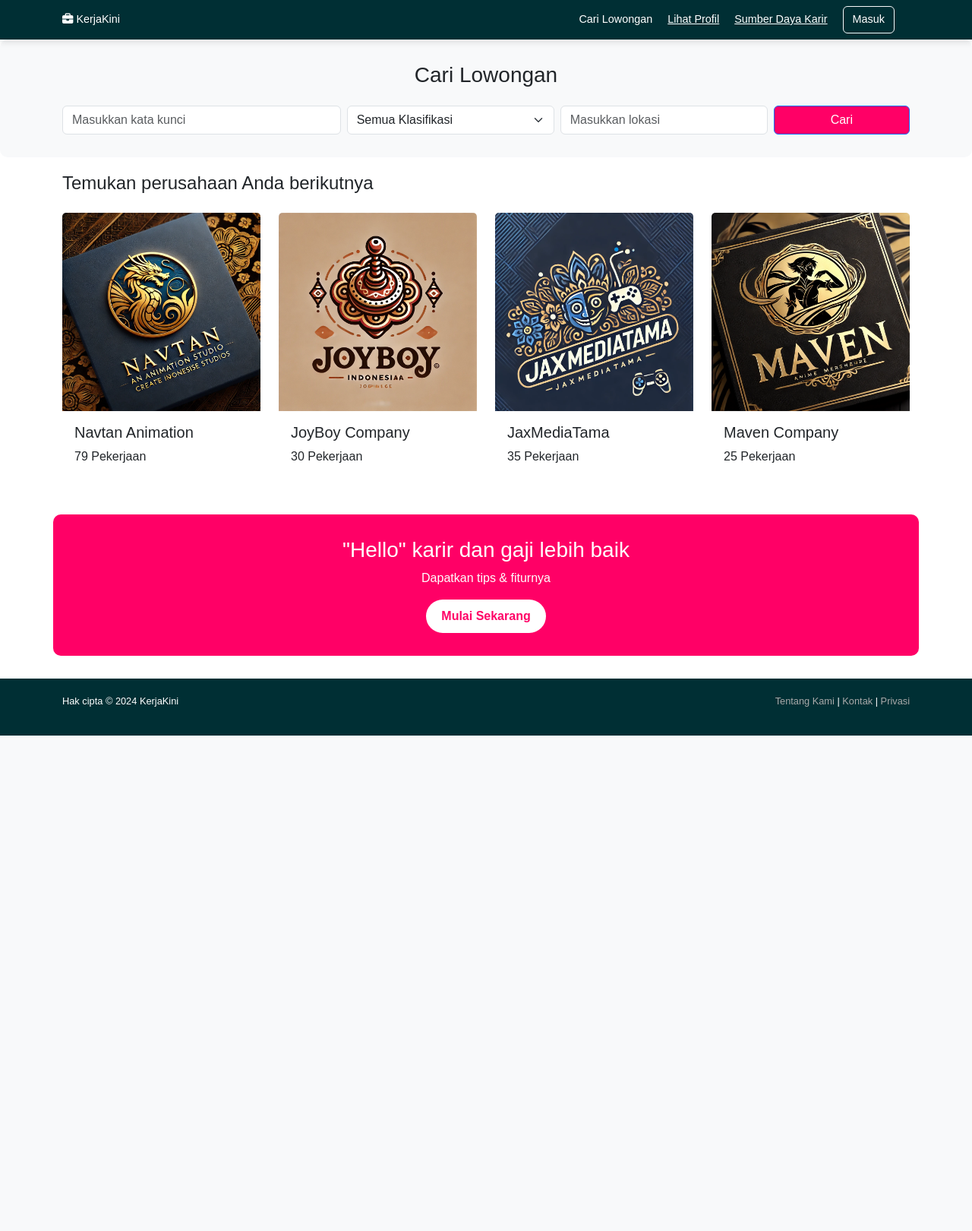
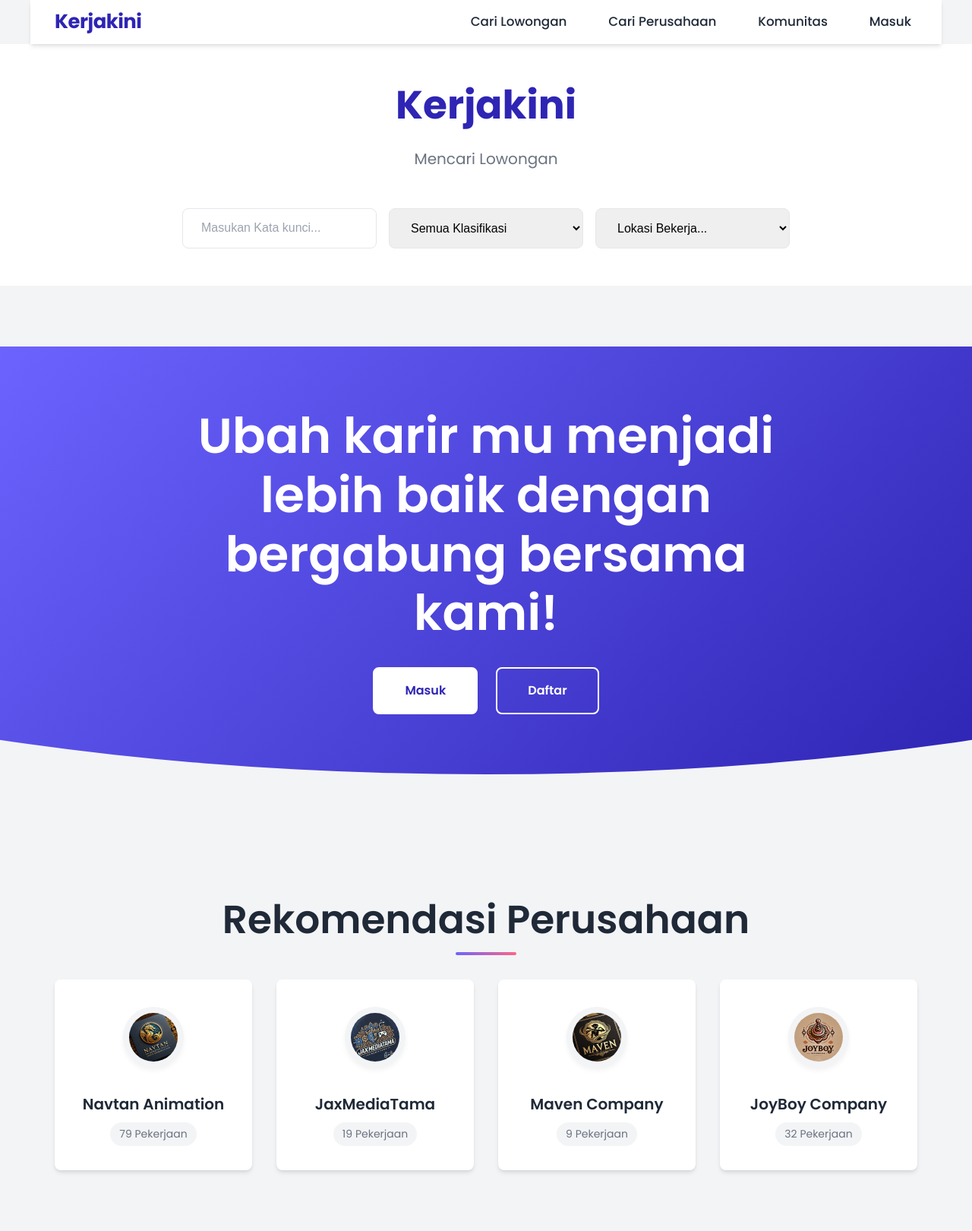
Before and after one commit to Najiann/website-lowongan-pekerjaan, a PHP site: page / in a window 1280 px wide. Shown: the whole page at 76% size. Before the commit the page ends 968 px from the top, so only its background shows below. Run offline with PHP 8.4, Linux system fonts and the light colour scheme.

Commit message:
first commit

```diff
--- a/index.php
+++ b/index.php
@@ -1,212 +1,407 @@
 <!DOCTYPE html>
-<html lang="en">
-
+<html lang="id">
 <head>
     <meta charset="UTF-8">
     <meta name="viewport" content="width=device-width, initial-scale=1.0">
-    <title>Job Portal</title>
-    <link href="https://cdn.jsdelivr.net/npm/bootstrap@5.3.2/dist/css/bootstrap.min.css" rel="stylesheet">
-    <link rel="stylesheet" href="https://cdnjs.cloudflare.com/ajax/libs/font-awesome/6.5.1/css/all.min.css">
+    <title>Kerjakini - Temukan Lowongan Kerja Terbaik</title>
+    <link rel="preconnect" href="https://fonts.googleapis.com">
+    <link rel="preconnect" href="https://fonts.gstatic.com" crossorigin>
+    <link href="https://fonts.googleapis.com/css2?family=Poppins:wght@300;400;500;600;700&display=swap" rel="stylesheet">
     <style>
-        body {
-            font-family: Arial, sans-serif;
+        :root {
+            --golden-ratio: 1.618;
+            --primary-color: #6C63FF;
+            --primary-dark: #2E25B4;
+            --secondary-color: #FF6584;
+            --bg-light: #F3F4F6;
+            --white: #ffffff;
+            --text-dark: #1F2937;
+            --text-light: #6B7280;
+            --border-radius: 0.5rem;
+            --box-shadow: 0 4px 6px -1px rgba(0, 0, 0, 0.1), 0 2px 4px -1px rgba(0, 0, 0, 0.06);
+            --transition: all 0.3s cubic-bezier(0.4, 0, 0.2, 1);
         }
 
-        .navbar {
-            background-color: #002f34;
-            box-shadow: 0 4px 8px rgba(0, 0, 0, 0.1);
+        * {
+            margin: 0;
+            padding: 0;
+            box-sizing: border-box;
         }
 
-        .navbar a {
-            color: white;
-            font-size: 0.9rem;
-            margin-right: 20px;
-            transition: color 0.3s ease;
+        body {
+            font-family: 'Poppins', sans-serif;
+            background-color: var(--bg-light);
+            color: var(--text-dark);
+            line-height: var(--golden-ratio);
         }
 
-        .navbar a:hover {
-            color: #ff0066;
+        /* Typography */
+        h1, h2, h3, h4 {
+            font-weight: 600;
+            line-height: 1.2;
         }
 
-        .search-section {
-            background-color: #f8f9fa;
-            padding: 30px;
-            border-radius: 10px;
+        /* Layout */
+        .container {
+            width: 100%;
+            max-width: 1200px;
+            margin: 0 auto;
+            padding: 0 2rem;
         }
 
-        .search-section .btn {
-            background-color: #ff0066;
-            color: white;
-            transition: transform 0.3s ease, box-shadow 0.3s ease;
+        /* Enhanced Navbar */
+        nav {
+            display: flex;
+            justify-content: space-between;
+            align-items: center;
+            padding: 1.25rem 2rem;
+            background-color: var(--white);
+            box-shadow: var(--box-shadow);
+            position: sticky;
+            top: 0;
+            z-index: 100;
         }
 
-        .search-section .btn:hover {
-            transform: scale(1.05);
-            box-shadow: 0 8px 16px rgba(0, 0, 0, 0.2);
+        .logo {
+            font-size: calc(1rem * var(--golden-ratio));
+            font-weight: 700;
+            color: var(--primary-dark);
+            letter-spacing: -0.5px;
+            padding: 0.5rem 0;
         }
 
-        .card-container {
-            margin-top: 20px;
+        .nav-links {
+            display: flex;
+            gap: calc(1.5rem * var(--golden-ratio));
         }
 
-        .card {
-            border: none;
-            border-radius: 10px;
-            transition: transform 0.3s ease, box-shadow 0.3s ease;
+        .nav-links a {
+            text-decoration: none;
+            color: var(--text-dark);
+            font-weight: 500;
+            transition: var(--transition);
+            position: relative;
+            padding: 0.75rem 0.5rem;
+            font-size: 1.05rem;
         }
 
-        .card:hover {
-            transform: translateY(-5px);
-            box-shadow: 0 10px 20px rgba(0, 0, 0, 0.15);
+        .nav-links a::after {
+            content: '';
+            position: absolute;
+            bottom: 0.5rem;
+            left: 0.5rem;
+            width: calc(100% - 1rem);
+            height: 2px;
+            background-color: var(--primary-color);
+            transform: scaleX(0);
+            transition: var(--transition);
+            transform-origin: bottom right;
         }
 
-        .cta-section {
-            background-color: #ff0066;
-            color: white;
-            padding: 30px;
-            margin-bottom: 30px;
-            border-radius: 10px;
-            text-align: center;
+        .nav-links a:hover {
+            color: var(--primary-color);
         }
 
-        .cta-section button {
-            background-color: white;
-            color: #ff0066;
-            font-weight: bold;
-            border: none;
-            padding: 10px 20px;
-            border-radius: 25px;
-            transition: transform 0.3s ease, background-color 0.3s ease;
+        .nav-links a:hover::after {
+            transform: scaleX(1);
+            transform-origin: bottom left;
         }
 
-        .cta-section button:hover {
-            background-color: #ff4081;
-            transform: scale(1.05);
+        /* Search Section */
+        .search-section {
+            padding: calc(5rem / var(--golden-ratio)) 0;
+            background-color: var(--white);
+            text-align: center;
+            margin-bottom: 5rem;
         }
 
-        .footer {
-            background-color: #002f34;
-            color: white;
-            padding: 20px;
-            font-size: 0.8rem;
+        .search-title {
+            font-size: calc(2rem * var(--golden-ratio));
+            margin-bottom: 1.5rem;
+            color: var(--primary-dark);
+            font-weight: 700;
         }
 
-        .footer a {
-            color: #aaa;
-            text-decoration: none;
-            transition: color 0.3s ease;
+        .search-subtitle {
+            font-size: 1.25rem;
+            color: var(--text-light);
+            margin-bottom: 3rem;
         }
 
-        .footer a:hover {
-            color: #ff0066;
+        .search-container {
+            display: flex;
+            justify-content: center;
+            gap: 1rem;
+            max-width: 800px;
+            margin: 0 auto;
+        }
+
+        .search-input, .search-select {
+            padding: 1rem 1.5rem;
+            border: 1px solid #E5E7EB;
+            border-radius: var(--border-radius);
+            font-size: 1rem;
+            flex: 1;
+            min-width: 200px;
+            transition: var(--transition);
+        }
+
+        .search-input:focus, .search-select:focus {
+            outline: none;
+            border-color: var(--primary-color);
+            box-shadow: 0 0 0 3px rgba(108, 99, 255, 0.1);
+        }
+
+        .search-input::placeholder {
+            color: #9CA3AF;
+        }
+
+        /* Hero Section */
+        .hero-section {
+            padding: calc(8rem / var(--golden-ratio)) 0;
+            background: linear-gradient(135deg, var(--primary-color), var(--primary-dark));
+            color: var(--white);
+            text-align: center;
+            margin-bottom: 5rem;
+            clip-path: ellipse(100% 60% at 50% 40%);
+        }
+
+        .hero-title {
+            font-size: calc(2.5rem * var(--golden-ratio));
+            margin-bottom: 2rem;
+            max-width: 800px;
+            margin-left: auto;
+            margin-right: auto;
+        }
+
+        .hero-buttons {
+            display: flex;
+            justify-content: center;
+            gap: 1.5rem;
+        }
+
+        .btn {
+            padding: 1rem 2.5rem;
+            border-radius: var(--border-radius);
+            font-size: 1rem;
+            font-weight: 600;
+            cursor: pointer;
+            transition: var(--transition);
+            text-decoration: none;
+            display: inline-block;
+        }
+
+        .btn-primary {
+            background-color: var(--white);
+            color: var(--primary-dark);
+            border: 2px solid var(--white);
+        }
+
+        .btn-primary:hover {
+            transform: translateY(-2px);
+            box-shadow: 0 10px 15px -3px rgba(0, 0, 0, 0.1), 0 4px 6px -2px rgba(0, 0, 0, 0.05);
+        }
+
+        .btn-outline {
+            background-color: transparent;
+            color: var(--white);
+            border: 2px solid var(--white);
+        }
+
+        .btn-outline:hover {
+            background-color: rgba(255, 255, 255, 0.1);
+            transform: translateY(-2px);
+            box-shadow: 0 10px 15px -3px rgba(0, 0, 0, 0.1), 0 4px 6px -2px rgba(0, 0, 0, 0.05);
+        }
+
+        /* Company Recommendations */
+        .company-section {
+            padding: 5rem 0;
+        }
+
+        .section-title {
+            font-size: calc(2rem * var(--golden-ratio));
+            margin-bottom: 3rem;
+            color: var(--text-dark);
+            text-align: center;
+            position: relative;
+        }
+
+        .section-title::after {
+            content: '';
+            position: absolute;
+            bottom: -1rem;
+            left: 50%;
+            transform: translateX(-50%);
+            width: 80px;
+            height: 4px;
+            background: linear-gradient(to right, var(--primary-color), var(--secondary-color));
+            border-radius: 2px;
+        }
+
+        .company-grid {
+            display: grid;
+            grid-template-columns: repeat(auto-fit, minmax(250px, 1fr));
+            gap: 2rem;
+        }
+
+        .company-card {
+            background-color: var(--white);
+            border-radius: var(--border-radius);
+            padding: 2rem;
+            box-shadow: var(--box-shadow);
+            text-align: center;
+            transition: var(--transition);
+            border-top: 4px solid transparent;
+        }
+
+        .company-card:hover {
+            transform: translateY(-5px);
+            box-shadow: 0 20px 25px -5px rgba(0, 0, 0, 0.1), 0 10px 10px -5px rgba(0, 0, 0, 0.04);
+            border-top-color: var(--primary-color);
+        }
+
+        .company-logo {
+            width: 80px;
+            height: 80px;
+            object-fit: contain;
+            margin: 0 auto 1.5rem;
+            border-radius: 50%;
+            background-color: var(--bg-light);
+            padding: 0.5rem;
+            box-shadow: 0 4px 6px rgba(0, 0, 0, 0.05);
+        }
+
+        .company-name {
+            font-size: 1.25rem;
+            font-weight: 600;
+            margin-bottom: 0.5rem;
+            color: var(--text-dark);
+        }
+
+        .job-count {
+            color: var(--text-light);
+            font-size: 0.875rem;
+            background-color: var(--bg-light);
+            padding: 0.25rem 0.75rem;
+            border-radius: 1rem;
+            display: inline-block;
+        }
+
+        /* Responsive adjustments */
+        @media (max-width: 768px) {
+            .container {
+                padding: 0 1.5rem;
+            }
+
+            nav {
+                padding: 1rem 1.5rem;
+            }
+
+            .nav-links {
+                gap: 1rem;
+            }
+
+            .nav-links a {
+                padding: 0.5rem 0.25rem;
+                font-size: 1rem;
+            }
+
+            .search-container {
+                flex-direction: column;
+                gap: 1rem;
+            }
+
+            .hero-buttons {
+                flex-direction: column;
+                gap: 1rem;
+            }
+
+            .hero-title {
+                font-size: 2rem;
+            }
+
+            .company-grid {
+                grid-template-columns: 1fr;
+            }
         }
     </style>
 </head>
-
 <body>
     <!-- Navbar -->
-    <nav class="navbar navbar-expand-lg navbar-dark">
-        <div class="container">
-            <a class="navbar-brand" href="#"><i class="fa fa-briefcase"></i> KerjaKini</a>
-            <div class="collapse navbar-collapse justify-content-end">
-                <a href="#" class="text-decoration-none">Cari Lowongan</a>
-                <a href="#">Lihat Profil</a>
-                <a href="#">Sumber Daya Karir</a>
-                <a href="login.php" class="btn btn-outline-light">Masuk</a>
-            </div>
+    <nav class="container">
+        <div class="logo">Kerjakini</div>
+        <div class="nav-links">
+            <a href="#">Cari Lowongan</a>
+            <a href="#">Cari Perusahaan</a>
+            <a href="#">Komunitas</a>
+            <a href="#">Masuk</a>
         </div>
     </nav>
 
     <!-- Search Section -->
-    <div class="search-section text-center">
+    <section class="search-section">
         <div class="container">
-            <h3 class="mb-4">Cari Lowongan</h3>
-            <form class="row g-2">
-                <div class="col-md-4">
-                    <input type="text" class="form-control" placeholder="Masukkan kata kunci">
+            <h1 class="search-title">Kerjakini</h1>
+            <p class="search-subtitle">Mencari Lowongan</p>
+            <div class="search-container">
+                <input type="text" class="search-input" placeholder="Masukan Kata kunci...">
+                <select class="search-select">
+                    <option>Semua Klasifikasi</option>
+                    <option value="">Tukang parkir</option>
+                    <option value="">Data Analisis</option>
+                    <option value="">Budak Korporat</option>
+                    <option value="">Tukang Korupsi</option>
+                </select>
+                <select class="search-select">
+                    <option>Lokasi Bekerja...</option>
+                    <option>Depok.</option>
+                    <option>jakarta</option>
+                    <option>jawa tengah</option>
+                    <option>bogor</option>
+                </select>
+            </div>
+        </div>
+    </section>
+
+    <!-- Hero Section -->
+    <section class="hero-section">
+        <div class="container">
+            <h2 class="hero-title">Ubah karir mu menjadi lebih baik dengan bergabung bersama kami!</h2>
+            <div class="hero-buttons">
+                <a href="#" class="btn btn-primary">Masuk</a>
+                <a href="#" class="btn btn-outline">Daftar</a>
+            </div>
+        </div>
+    </section>
+
+    <!-- Company Recommendations -->
+    <section class="company-section">
+        <div class="container">
+            <h2 class="section-title">Rekomendasi Perusahaan</h2>
+            <div class="company-grid">
+                <div class="company-card">
+                    <img src="navtan.jpg" alt="Navtan Animation" class="company-logo">
+                    <div class="company-name">Navtan Animation</div>
+                    <div class="job-count">79 Pekerjaan</div>
                 </div>
-                <div class="col-md-3">
-                    <select class="form-select">
-                        <option value="">Semua Klasifikasi</option>
-                        <option value="1">IT</option>
-                        <option value="3">Marketing</option>
-                        <option value="3">Bodyguard</option>
-                        <option value="4">Pengasuh Anak</option>
-                        <option value="5">Asisten</option>
-                        <option value="6">Sekertaris</option>
-                    </select>
+                <div class="company-card">
+                    <img src="jax.jpg" alt="JaxMediaTama" class="company-logo">
+                    <div class="company-name">JaxMediaTama</div>
+                    <div class="job-count">19 Pekerjaan</div>
                 </div>
-                <div class="col-md-3">
-                    <input type="text" class="form-control" placeholder="Masukkan lokasi">
+                <div class="company-card">
+                    <img src="maven.jpg" alt="Maven Company" class="company-logo">
+                    <div class="company-name">Maven Company</div>
+                    <div class="job-count">9 Pekerjaan</div>
                 </div>
-                <div class="col-md-2">
-                    <button type="submit" class="btn btn-primary w-100">Cari</button>
-                </div>
-            </form>
-        </div>
-    </div>
-
-    <!-- Company Cards -->
-    <div class="container card-container">
-        <h4 class="mb-4">Temukan perusahaan Anda berikutnya</h4>
-        <div class="row row-cols-1 row-cols-md-4 g-4">
-            <div class="col">
-                <div class="card">
-                    <img src="navtan.jpg" class="card-img-top" alt="Company Logo">
-                    <div class="card-body">
-                        <h5 class="card-title">Navtan Animation</h5>
-                        <p class="card-text">79 Pekerjaan</p>
-                    </div>
-                </div>
-            </div>
-            <div class="col">
-                <div class="card">
-                    <img src="joy.jpg" class="card-img-top" alt="Company Logo">
-                    <div class="card-body">
-                        <h5 class="card-title">JoyBoy Company</h5>
-                        <p class="card-text">30 Pekerjaan</p>
-                    </div>
-                </div>
-            </div>
-            <div class="col">
-                <div class="card">
-                    <img src="jax.jpg" class="card-img-top" alt="Company Logo">
-                    <div class="card-body">
-                        <h5 class="card-title">JaxMediaTama</h5>
-                        <p class="card-text">35 Pekerjaan</p>
-                    </div>
-                </div>
-            </div>
-            <div class="col">
-                <div class="card">
-                    <img src="maven.jpg" class="card-img-top" alt="Company Logo">
-                    <div class="card-body">
-                        <h5 class="card-title">Maven Company</h5>
-                        <p class="card-text">25 Pekerjaan</p>
-                    </div>
+                <div class="company-card">
+                    <img src="joy.jpg" alt="JoyBoy Company" class="company-logo">
+                    <div class="company-name">JoyBoy Company</div>
+                    <div class="job-count">32 Pekerjaan</div>
                 </div>
             </div>
         </div>
-    </div>
-
-    <!-- CTA Section -->
-    <div class="container cta-section mt-5">
-        <h3>"Hello" karir dan gaji lebih baik</h3>
-        <p>Dapatkan tips & fiturnya</p>
-        <button class="btn">Mulai Sekarang</button>
-    </div>
-
-    <!-- Footer -->
-    <div class="footer">
-        <div class="container d-flex justify-content-between">
-            <p>Hak cipta © 2024 KerjaKini</p>
-            <div>
-                <a href="#">Tentang Kami</a> |
-                <a href="#">Kontak</a> |
-                <a href="#">Privasi</a>
-            </div>
-        </div>
-    </div>
+    </section>
 </body>
-
 </html>
```
